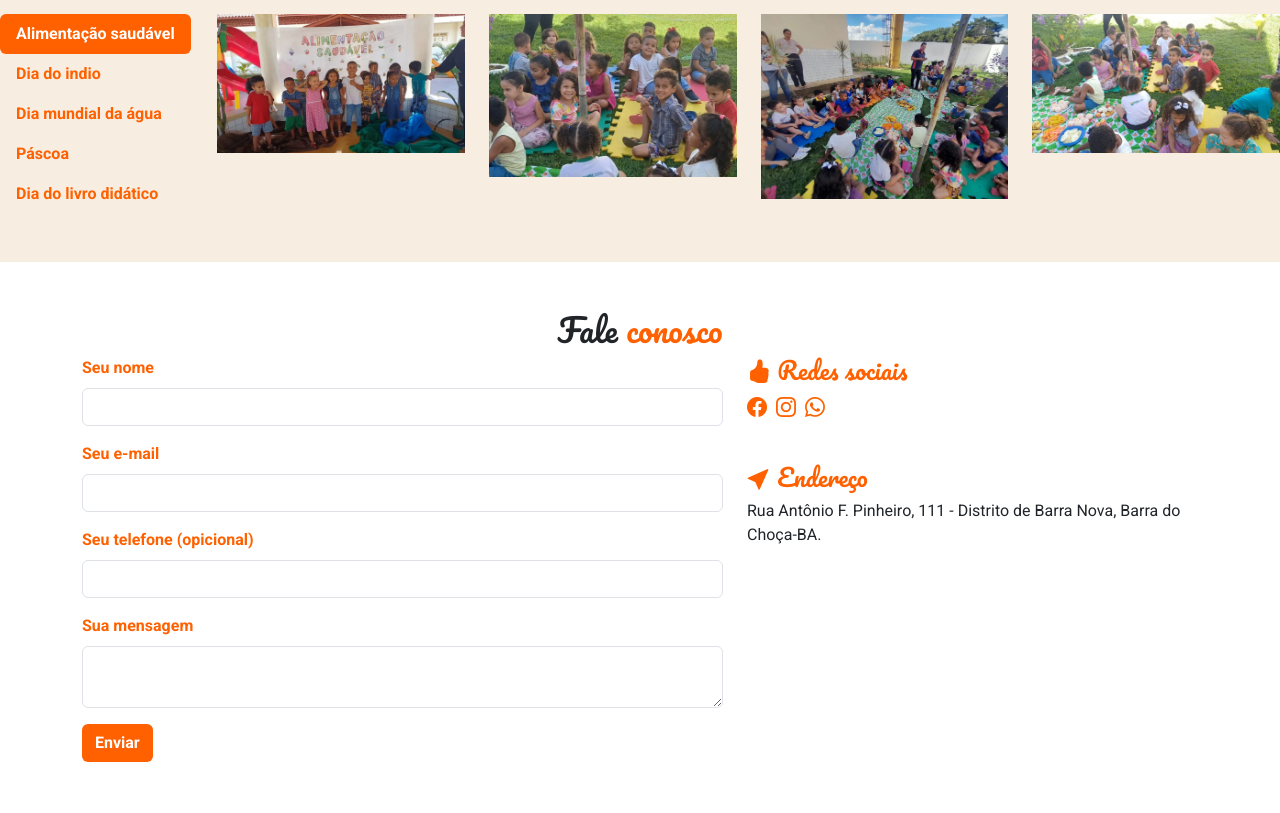
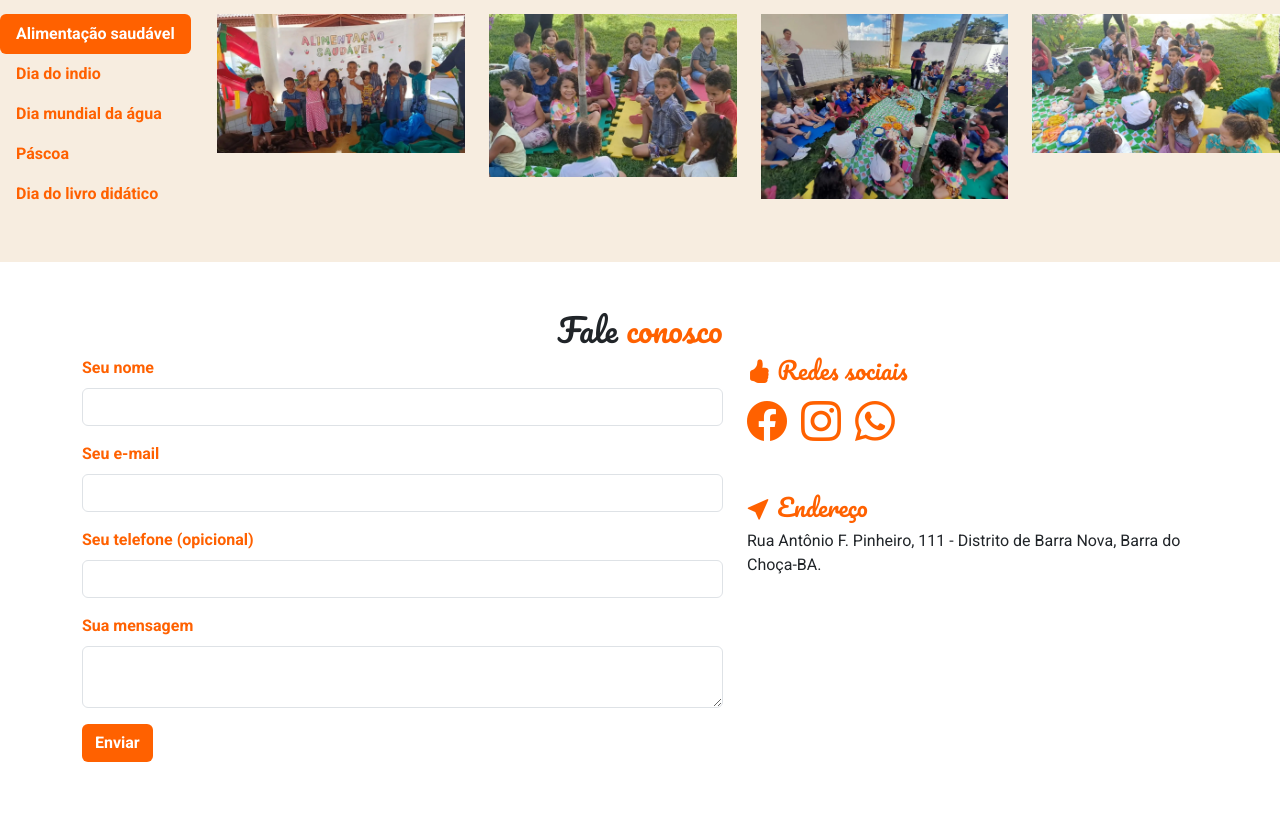
Before and after one commit to SIMOES131/creche-fidelis, a plain HTML site: page index.html in a window 1280 px wide. Shown: the part 1733-2546 px from the top of the page. Drawn offline with nearby package versions, Linux system fonts and the light colour scheme.

Commit message:
alterando o tamanho redes sociais

```diff
--- a/index.html
+++ b/index.html
@@ -436,17 +436,17 @@
                                 Redes sociais
                             </h3>
                             <ul class="social-links"> <!--Criamos essa classe para estilizar o ul-->
-                                <li class="fs-5">
+                                <li class="fs-1">
                                     <a href="https://www.facebook.com/profile.php?id=100085487831865">
                                         <i class="bi bi-facebook text-colored"></i>
                                     </a>
                                 </li>
-                                <li class="fs-5">
+                                <li class="fs-1">
                                     <a href="https://www.instagram.com/crechefidelis/?igsh=MWRremtjMWdkcW55NA%3D%3D">
                                         <i class="bi bi-instagram text-colored ms-1 me-1"></i> <!--O (ms) é margem na esquerda e o (me) margem na direita-->
                                     </a>
                                 </li>
-                                <li class="fs-5">
+                                <li class="fs-1">
                                     <a href="#">
                                         <i class="bi bi-whatsapp text-colored"></i>
                                     </a>
```
